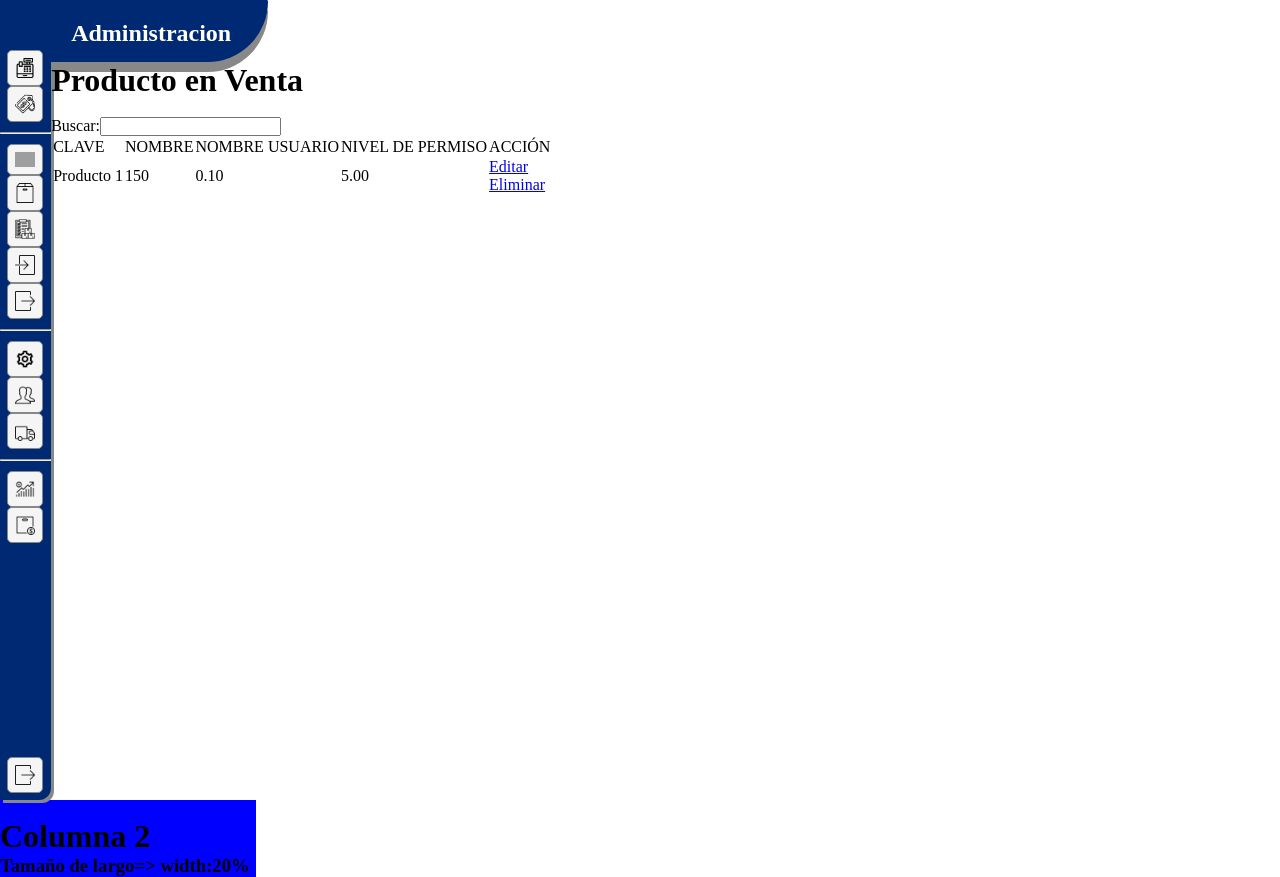
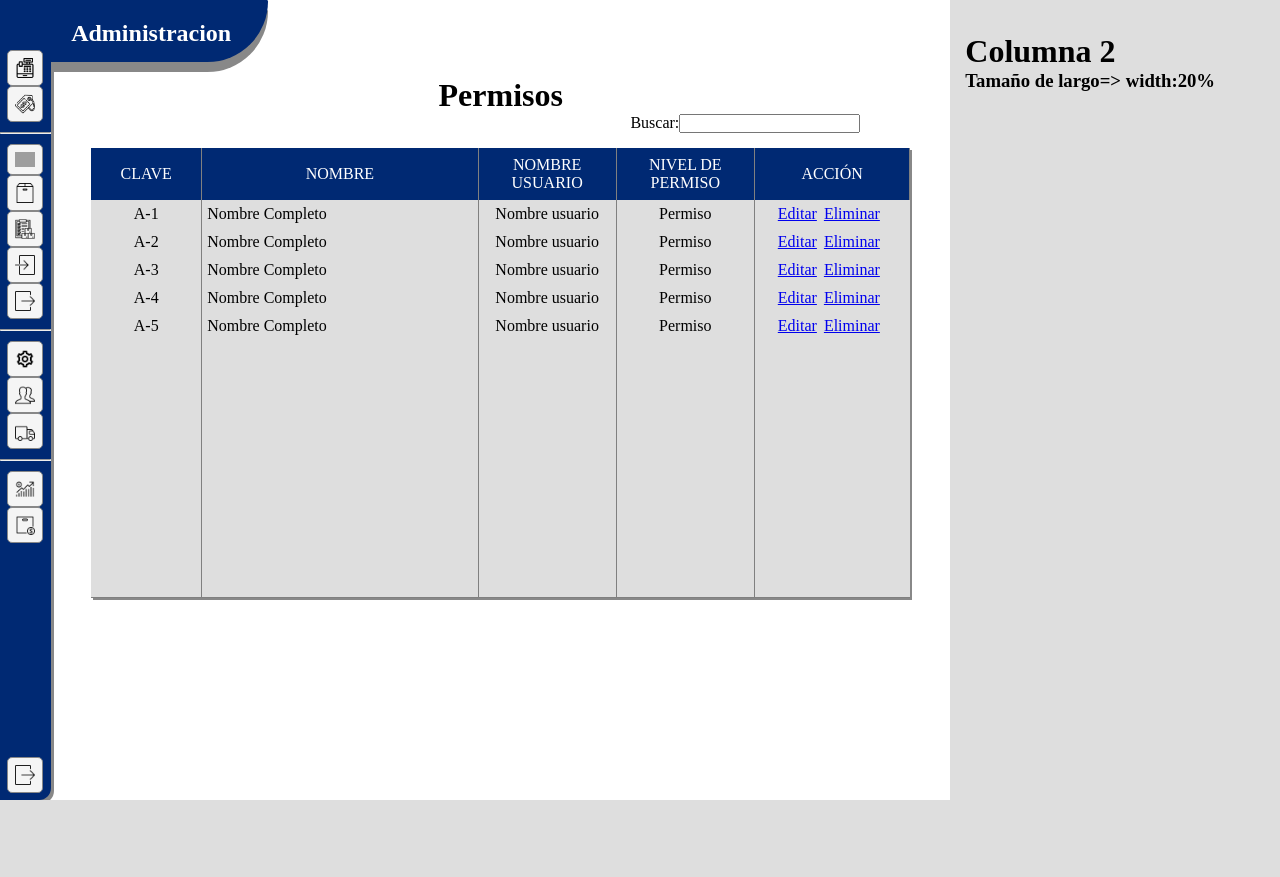
Before and after one commit to RodrigoTrevinoLuna/Tienda-Proyecto, a PHP site: page /administracion.html in a window 1280 px wide. After the commit the page ends 800 px from the top, so only its background shows below. Run offline with PHP 8.4, Linux system fonts and the light colour scheme; grey boxes are pictures that could not be loaded.

Commit message:
Ivan-cambios

```diff
--- a/administracion.html
+++ b/administracion.html
@@ -11,7 +11,7 @@
 
     <!-- Crear Estilos Ventana nueva con el nombre del archivo html (nameArchivoHtml.css)
         ejemplo-->
-        <link rel="stylesheet" href="css/Plantilla.css">
+        <link rel="stylesheet" href="css/administracion.css">
 
 </head>
 <body>
@@ -64,8 +64,7 @@
                         </div>
                         <div class="datos">
                             <!--Apartir de aqui abajo ya puedes escribir codigo -->
-                            <h1 class="titulo-pedidos">Producto en Venta</h1>
-                            <br>
+                            <h1 class="titulo-pedidos">Permisos</h1>
                             <div class="buscar">
                                 <label>Buscar:</label><input type="text">
                             </div>
@@ -85,10 +84,38 @@
                                     </thead>
                                     <tbody>
                                         <tr class="fila">
-                                            <td >Producto 1</td>
-                                            <td class="P">150</td>
-                                            <td >0.10</td>
-                                            <td>5.00</td>
+                                            <td >A-1</td>
+                                            <td class="P">Nombre Completo</td>
+                                            <td >Nombre usuario</td>
+                                            <td>Permiso</td>
+                                            <td class="accion"><a href="#">Editar</a><a href="#">Eliminar</a></td>
+                                        </tr>
+                                        <tr class="fila">
+                                            <td >A-2</td>
+                                            <td class="P">Nombre Completo</td>
+                                            <td >Nombre usuario</td>
+                                            <td>Permiso</td>
+                                            <td class="accion"><a href="#">Editar</a><a href="#">Eliminar</a></td>
+                                        </tr>
+                                        <tr class="fila">
+                                            <td >A-3</td>
+                                            <td class="P">Nombre Completo</td>
+                                            <td >Nombre usuario</td>
+                                            <td>Permiso</td>
+                                            <td class="accion"><a href="#">Editar</a><a href="#">Eliminar</a></td>
+                                        </tr>
+                                        <tr class="fila">
+                                            <td >A-4</td>
+                                            <td class="P">Nombre Completo</td>
+                                            <td >Nombre usuario</td>
+                                            <td>Permiso</td>
+                                            <td class="accion"><a href="#">Editar</a><a href="#">Eliminar</a></td>
+                                        </tr>
+                                        <tr class="fila">
+                                            <td >A-5</td>
+                                            <td class="P">Nombre Completo</td>
+                                            <td >Nombre usuario</td>
+                                            <td>Permiso</td>
                                             <td class="accion"><a href="#">Editar</a><a href="#">Eliminar</a></td>
                                         </tr>
 
@@ -99,8 +126,8 @@
                         </div>
                             </div><!--Cierre de div datos-->
                     </div>
-                            </div><!--Cierre de div datos-->
-                    </div>
+                            <!--Cierre de div datos-->
+
                     <div class="columna-2">
                                 <br>
                                 <h1>Columna 2</h1>
--- a/css/administracion.css
+++ b/css/administracion.css
@@ -6,5 +6,116 @@
 .columna-2{
     width: 25%;
     padding: 15px;
-    background: #888888;
+    background: rgba(128, 128, 128, 0.26);
 }
+.titulo-pedidos{
+    width: 100%;
+    text-align: center;
+}
+
+/* Estilos Carrito*/
+.datos{
+    padding: 15px 20px 0px 20px;
+}
+
+.clave{
+    font-size: 21px;
+}
+table{
+    display: table;
+    width: 100%;
+    border-collapse: collapse ;
+    border-bottom: grey 1px solid;
+    height: 450px;
+    box-shadow: 2px 2px #888888;
+}
+.nameP{
+   width: 10%;
+   text-align: center;
+}
+.unidadN{
+   width: 12.5%;
+   text-align: center;
+}
+.unidadI{
+    width: 25%;
+    text-align: center;
+}
+thead>tr>td{
+   background: var(--bg-P);
+   padding: 8px;
+   color: white;
+   border-right: 1px solid grey;
+}
+
+tbody>tr>td{
+   border-right: grey 1px solid;
+   padding: 5px;
+   text-align: center;
+
+}
+.tabla{
+    padding-left: 20px;
+    padding-right: 20px;
+    height: 65%;
+
+}
+table{
+background: rgba(128, 128, 128, 0.26);
+display: table;
+width: 100%;
+border-collapse: collapse ;
+
+}
+
+tbody>.fila:hover{
+   background: rgba(128, 128, 128, 0.37);
+   color: white;
+}
+.P{
+    text-align: left;
+
+}
+.contenedor-clave{
+   padding-top: 20px;
+   padding-left: 15px;
+   padding-bottom: 7px;
+}
+
+.fila{
+height: 20px;
+width: 100%;
+text-align: center;
+}
+.fila>td:last-child{
+    display: flex;
+    justify-content: center;
+}
+.fila>td>a{
+    padding-right: 7px;
+}
+.accion{
+    border: none;
+}
+/*scrollbar-table*/
+
+.my-custom-scrollbar {
+    position: sticky;
+    overflow: auto;
+    }
+    thead tr td{
+        position: sticky;
+        top: 0;
+    }
+    .tabla{
+        height: 75vh;
+    }
+
+
+  .buscar{
+      width: 100%;
+      text-align: right;
+      position: relative;
+      right: 70px;
+      padding-bottom: 15px;
+      }
--- a/css/entrada.css
+++ b/css/entrada.css
@@ -16,7 +16,6 @@
     text-align: center;
     padding-top: 35px;
 }
-
 
 .titulo-pedidos{
     width: 100%;
@@ -81,7 +80,6 @@ tbody>tr>td{
    border-right: grey 1px solid;
    padding: 5px;
    text-align: center;
-
 }
 .accion{
     border: none;
@@ -109,7 +107,6 @@ tbody>.fila:hover{
     text-align: left;
 
 }
-
 .contenedor-clave{
    padding-top: 20px;
    padding-left: 15px;
--- a/css/inventario.css
+++ b/css/inventario.css
@@ -33,7 +33,6 @@
     border: 1.5px var(--bg-P) solid;
 }
 .btn-group{
-
     right: 0px;
 }
 .btn-imprimir, .btn-nProducto{
@@ -49,7 +48,6 @@
 .btn-imprimir:active, .btn-nProducto:active{
     background: white;
 }
-
 
 .table-inventario{
   width: 100%;
@@ -75,8 +73,6 @@ thead>tr>td{
    background: var(--bg-P);
    padding: 7px;
    color: white;
-   border-radius: 5px;
-
 }
 
 tbody>tr>td{
```
Also changed, not shown: entrada.html (line endings or trailing spaces).
